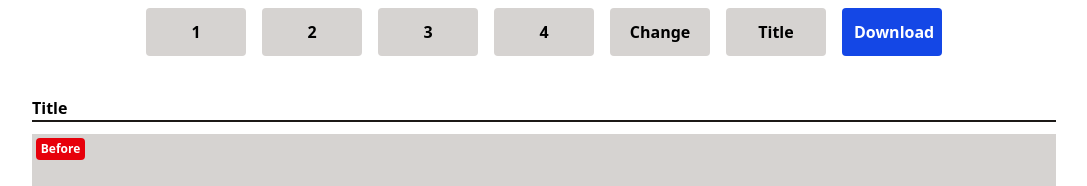
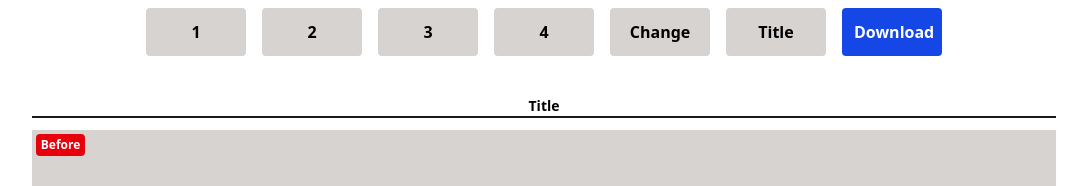
Before and after one commit to aung-myat76/activity-maker, a React (Vite) app: page / in a window 1280 px wide. Both pictures are taken after a click on the button "Title". Shown: the top 186 px of the page, without its empty margins (96-1183 px from the left). Built offline with nearby package versions, Linux system fonts and the light colour scheme.

Commit message:
fix title size

```diff
--- a/src/components/Collage.jsx
+++ b/src/components/Collage.jsx
@@ -133,7 +133,7 @@ const Collage = () => {
                 <div>
                     {addHeader ? (
                         <input
-                            className="my-3 w-[100%] border-b-2 font-bold text-md border-stone-900 focus:outline-none"
+                            className="my-3 text-center w-[100%] border-b-2 font-bold text-sm border-stone-900 focus:outline-none"
                             onChange={(e) => setTitle(e.target.value)}
                             value={title}
                         />
```
